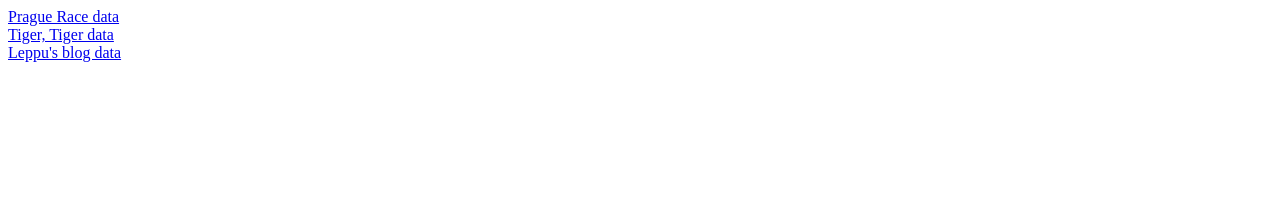
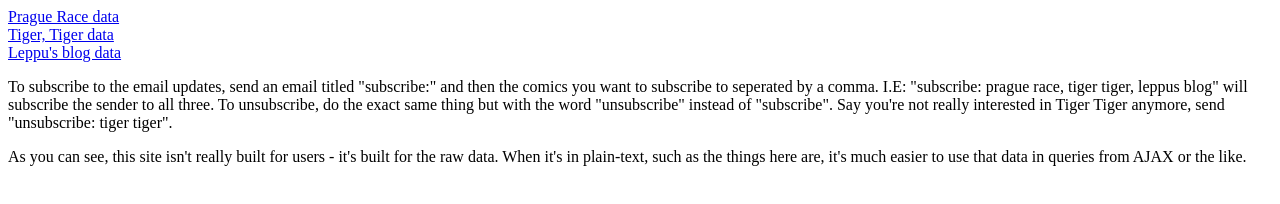
Before and after one commit to chickenCabbage/ComicUpdateNotifier, a website: page index.html in a window 1280 px wide. Drawn offline with Linux system fonts and the light colour scheme.

Commit message:
added text to index.html

```diff
--- a/index.html
+++ b/index.html
@@ -7,6 +7,8 @@
 <body>
 	<a href="/praguerace">Prague Race data</a><br>
 	<a href="/tigertiger">Tiger, Tiger data</a><br>
-	<a href="/leppu">Leppu's blog data</a>
+	<a href="/leppu">Leppu's blog data</a><br>
+	<p>To subscribe to the email updates, send an email titled "subscribe:" and then the comics you want to subscribe to seperated by a comma. I.E: "subscribe: prague race, tiger tiger, leppus blog" will subscribe the sender to all three. To unsubscribe, do the exact same thing but with the word "unsubscribe" instead of "subscribe". Say you're not really interested in Tiger Tiger anymore, send "unsubscribe: tiger tiger".</p>
+	<p>As you can see, this site isn't really built for users - it's built for the raw data. When it's in plain-text, such as the things here are, it's much easier to use that data in queries from AJAX or the like.</p>
 </body>
 </html>
```
